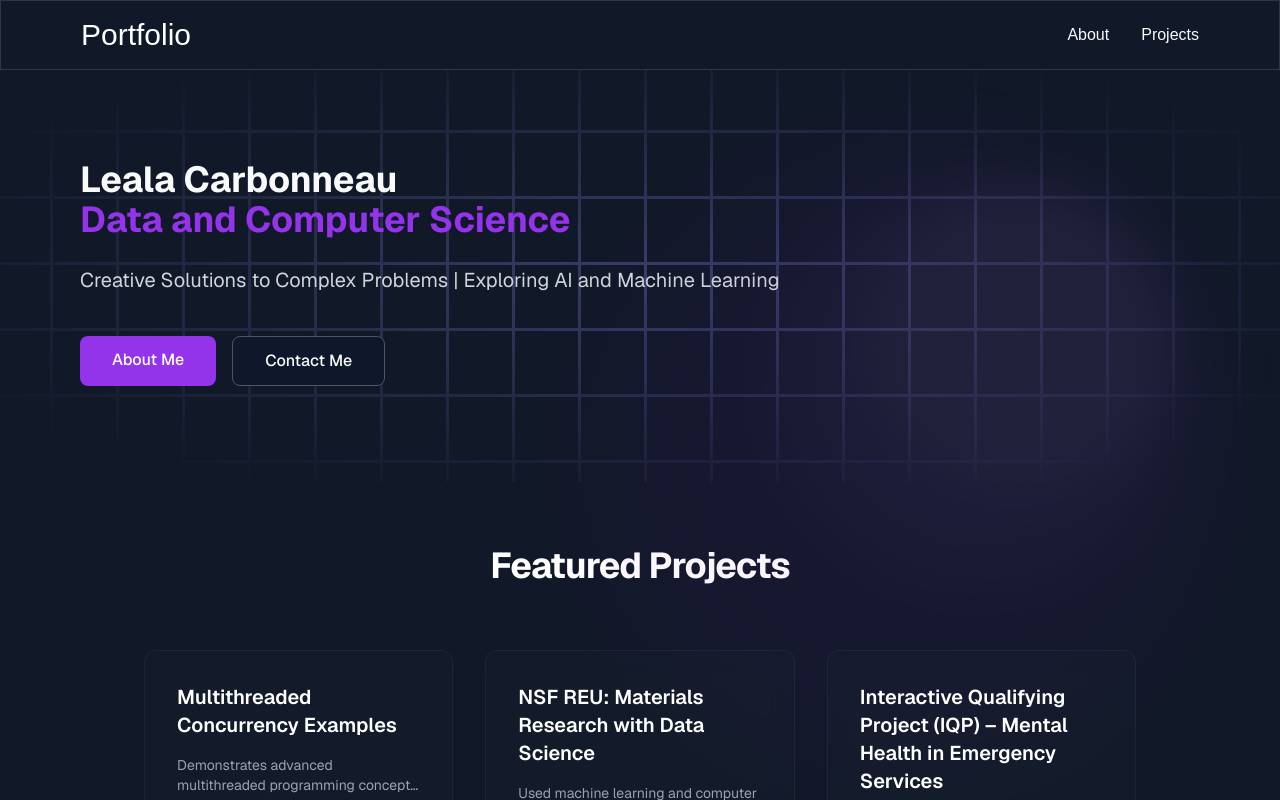
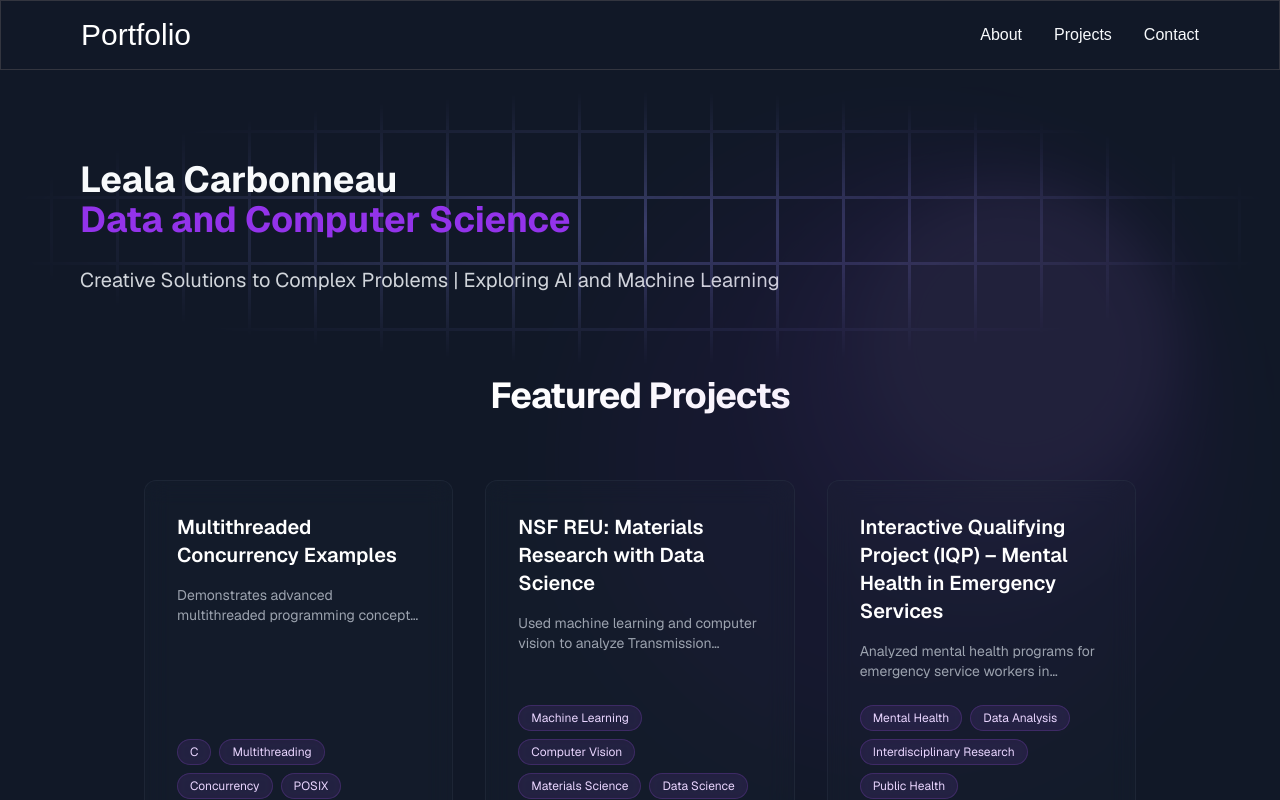
Before and after one commit to lili-carbonn/Portfolio_Resume, a Next.js app in the folder portfolio-resume/: page / in a window 1280 px wide. Shown: the top 800 px of the page. Built offline with nearby package versions, Linux system fonts and the light colour scheme.

Commit message:
Delete the two buttons that never worked and fixed spacing

```diff
--- a/portfolio-resume/src/app/(landing-page)/components/Header.js
+++ b/portfolio-resume/src/app/(landing-page)/components/Header.js
@@ -32,7 +32,7 @@ const Navbar = () => {
           <ul className="flex p-4 md:p-0 md:flex-row md:space-x-8 mt-0">
             <li>
               <Link
-                href="/posts/1"
+                href="/posts/about"
                 className="hover:text-slate-200 transition-all duration-300"
               >
                 About
@@ -56,6 +56,14 @@ const Navbar = () => {
                 Projects
               </Link>
             </li>
+            <li>
+              <Link
+                href="/posts/contact"
+                className="hover:text-slate-200 transition-all duration-300"
+              >
+                Contact
+              </Link>
+            </li>
           </ul>
         </div>
       </div>
--- a/portfolio-resume/src/app/(landing-page)/components/HeroSection.js
+++ b/portfolio-resume/src/app/(landing-page)/components/HeroSection.js
@@ -1,8 +1,10 @@
 "use client";
 import { useState } from "react";
 import Link from "next/link";
+import { useRouter } from "next/navigation";
 
 const HeroSection = () => {
+  const router = useRouter();
   const [mousePosition, setMousePosition] = useState({ x: 50, y: 50 });
   const [isHovering, setIsHovering] = useState(false);
 
@@ -47,20 +49,6 @@ const HeroSection = () => {
       <p className="mt-6 text-xl text-gray-300 leading-8">
         Creative Solutions to Complex Problems | Exploring AI and Machine Learning
       </p>
-      <div className="flex mt-10 gap-4">
-        <Link
-          href="/posts/1"
-          className="px-8 py-3 rounded-lg bg-primary-600 text-white font-medium hover:bg-primary-500 transition-all duration-300 hover:scale-105 hover:shadow-lg hover:shadow-primary-500/20 button-hover"
-        >
-          About Me
-        </Link>
-        <Link
-          href="/posts/2"
-          className="px-8 py-3 rounded-lg border border-gray-600 hover:border-primary-500 font-medium bg-slate-900 transition-all duration-300 hover:scale-105 hover:shadow-lg hover:shadow-primary-500/20 button-hover"
-        >
-          Contact Me
-        </Link>
-      </div>
     </div>
   );
 };
--- a/portfolio-resume/src/app/(landing-page)/components/ProjectSection.js
+++ b/portfolio-resume/src/app/(landing-page)/components/ProjectSection.js
@@ -82,7 +82,7 @@ const ProjectSection = () => {
   return (
     <section
       id="projects"
-      className="px-4 py-40 sm:px-8 lg:px-16 bg-gradient-to-b from-transparent to-gray-900/10"
+      className="px-4 pt-20 pb-40 sm:px-8 lg:px-16 bg-gradient-to-b from-transparent to-gray-900/10"
     >
       <h2 className="text-4xl font-bold text-white mb-16 text-center tracking-tight">
         Featured Projects
--- a/portfolio-resume/src/app/(landing-page)/globals.css
+++ b/portfolio-resume/src/app/(landing-page)/globals.css
@@ -82,27 +82,6 @@ background-size: 66px 66px;
 }
 
 .default-fade {
--webkit-mask: radial-gradient(ellipse 80% 80% at center, rgb(15 23 42) 0%, transparent 75%);
-mask: radial-gradient(ellipse 80% 80% at center, rgb(15 23 42) 0%, transparent 75%);
+-webkit-mask: radial-gradient(ellipse 70% 60% at center, rgb(15 23 42) 0%, transparent 70%);
+mask: radial-gradient(ellipse 70% 60% at center, rgb(15 23 42) 0%, transparent 70%);
 }
-
-@keyframes buttonHover {
-  0% {
-    transform: translateY(0);
-  }
-  50% {
-    transform: translateY(-2px);
-  }
-  100% {
-    transform: translateY(0);
-  }
-}
-
-.button-hover {
-  transition: all 0.3s ease;
-}
-
-.button-hover:hover {
-  animation: buttonHover 0.6s ease-in-out;
-  box-shadow: 0 4px 12px rgba(var(--primary-rgb), 0.2);
-}
--- a/portfolio-resume/src/app/(landing-page)/posts/[postId]/page.js
+++ b/portfolio-resume/src/app/(landing-page)/posts/[postId]/page.js
@@ -1,5 +1,9 @@
 import { getPayload } from "/src/app/lib/payload";
 import { RichText as SerializedRichText } from "@payloadcms/richtext-lexical/react";
+
+// Add cache control to prevent caching
+export const dynamic = 'force-dynamic';
+export const revalidate = 0;
 
 const Page = async ({ params }) => {
   const resolvedParams = await params;
@@ -9,20 +13,27 @@ const Page = async ({ params }) => {
   try {
     console.log('Fetching post with ID/type:', postId);
 
-    // Try to find by ID first
-    let posts = await payload.find({
-      collection: "posts",
-      where: {
-        id: {
-          equals: postId
+    let type = null;
+    let posts;
+
+    // Check if postId is directly a type (about/contact)
+    if (postId === "about" || postId === "contact") {
+      type = postId;
+      console.log('PostId is a type:', type);
     }
+    // Otherwise check if it's a numeric ID that maps to a type
+    else if (postId === "1") {
+      type = "about";
+      console.log('PostId 1 maps to type: about');
     }
-    });
+    else if (postId === "2") {
+      type = "contact";
+      console.log('PostId 2 maps to type: contact');
+    }
 
-    // If not found by ID, try to find by type
-    if (!posts?.docs?.length) {
-      const type = postId === "1" ? "about" : postId === "2" ? "contact" : null;
+    // If we have a type, query by type
     if (type) {
+      console.log('Querying by type:', type);
       posts = await payload.find({
         collection: "posts",
         where: {
@@ -31,7 +42,20 @@ const Page = async ({ params }) => {
           }
         }
       });
+      console.log(`Found ${posts?.docs?.length || 0} posts by type:`, type);
     }
+    // Otherwise try to find by ID
+    else {
+      console.log('Querying by ID:', postId);
+      posts = await payload.find({
+        collection: "posts",
+        where: {
+          id: {
+            equals: postId
+          }
+        }
+      });
+      console.log(`Found ${posts?.docs?.length || 0} posts by ID:`, postId);
     }
 
     console.log("Posts query result:", posts);
```
Lines whose indentation alone changed are shown as unchanged.
